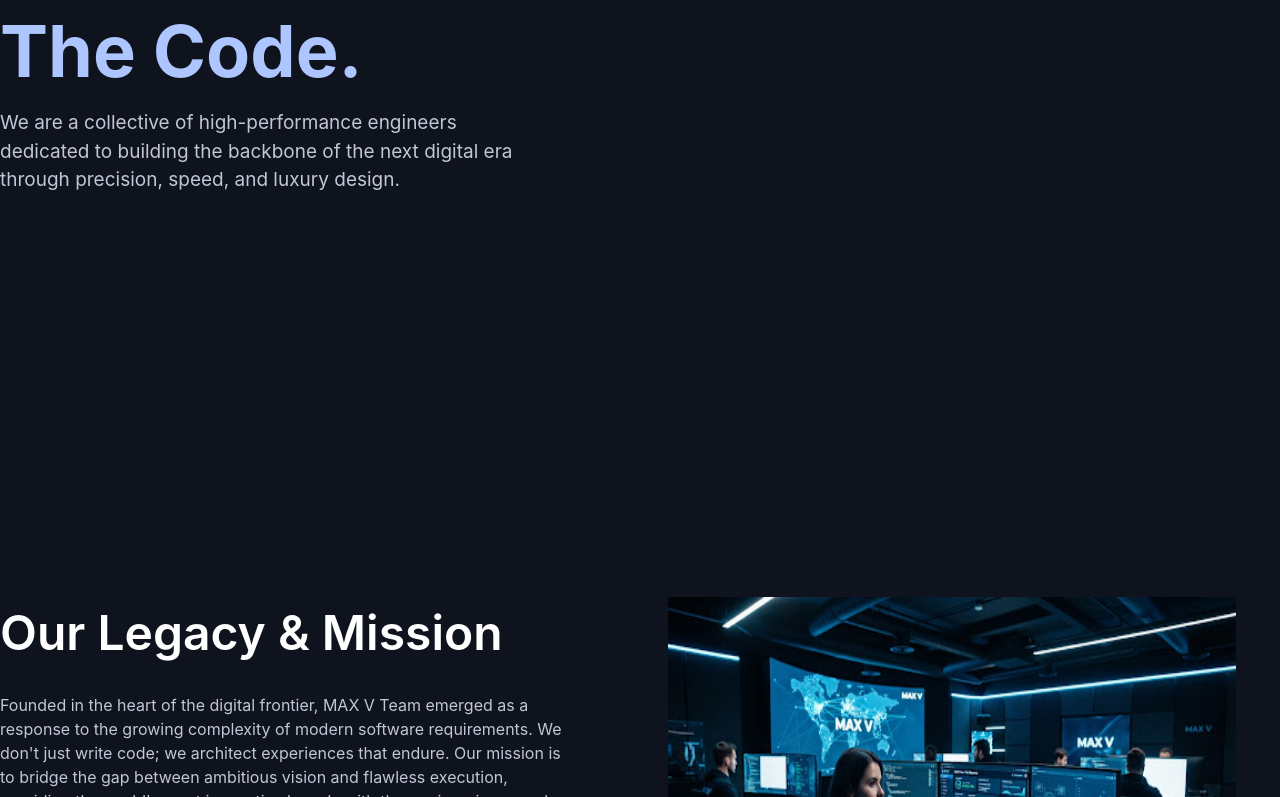
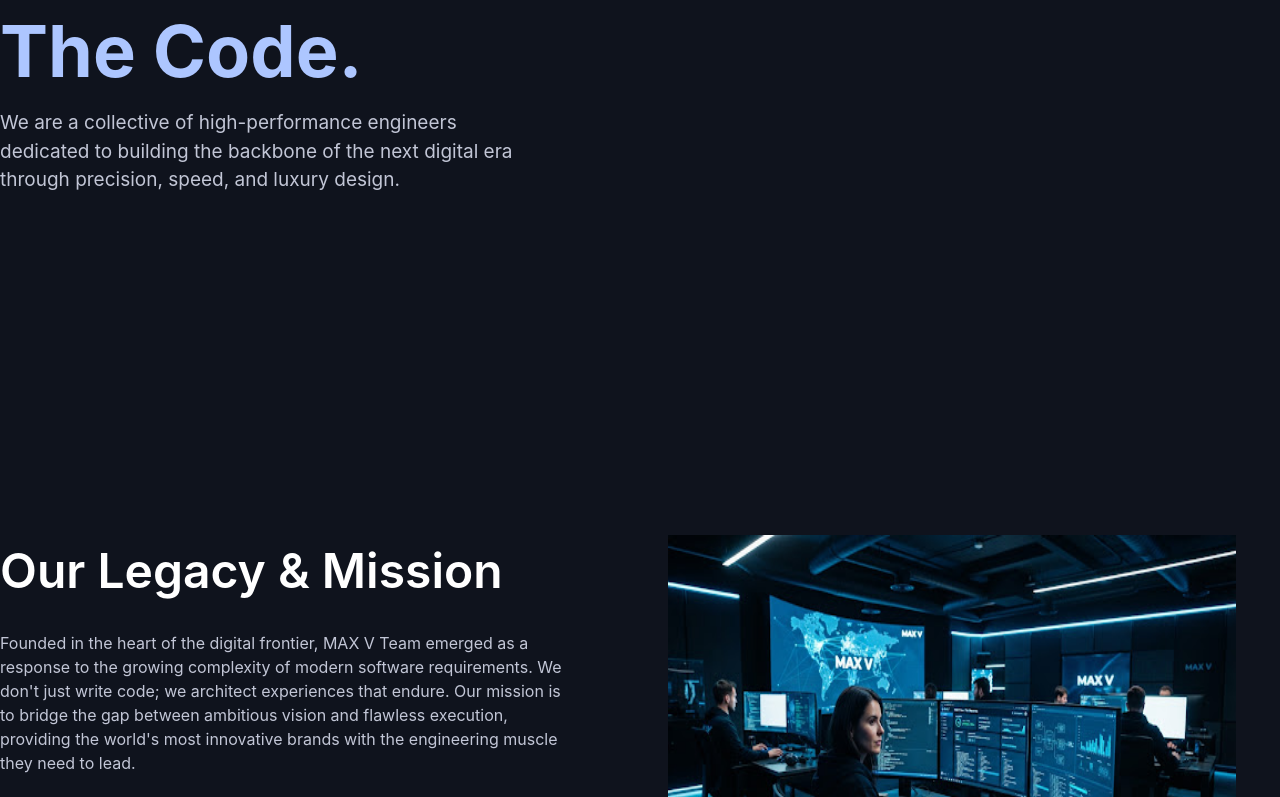
Before and after one commit to kamilov1701/MAX_V_uz, a React (Vite) app: page /about in a window 1280 px wide. Shown: the part 331-1128 px from the top of the page. Built offline with nearby package versions, Linux system fonts and the light colour scheme.

Commit message:
Full about created

```diff
--- a/src/Pages/About.jsx
+++ b/src/Pages/About.jsx
@@ -1,4 +1,3 @@
-import "../app.css";
 import SpeedIcon from "../assets/Icon.png";
 import SectionImage from "../assets/SectionImage.jpg";
 import MaxMan from "../assets/Max.jpg";
@@ -6,6 +5,7 @@
 function About() {
     return (
         <div>
+            {/* Header Section */}
             <header>
                 <div className="w-full h-[614px] bg-[#0F131D]">
                     <div className="container flex flex-col justify-center h-full">
@@ -29,12 +29,12 @@
                 </div>
             </header>
 
+            {/* Our Legacy & Mission */}
+
+            <main>
                 <section>
                     <div className="w-full h-[764px] bg-[#0F131D]">
                         <div className="container flex flex-col justify-center h-[604px] h-full">
-                        <div className="h-[124px]">
-                            {/* animation */}
-                        </div>
                             <div className="flex gap-[100px]">
                                 <div className="text-[#fff] ">
                                     <div className="flex flex-col gap-[24px]">
@@ -67,6 +67,7 @@
                     </div>
                 </section>
 
+                {/* Team Members */}
 
                 <section>
                     <div className="w-full h-[980px] bg-[#0A0E18]">
@@ -89,7 +90,6 @@
                                                 engineering. We don't build features; we build
                                                 standards."</p>
                                         </div>
-
                                     </div>
                                 </div>
                                 <div>
@@ -104,7 +104,6 @@
                                                 engineering. We don't build features; we build
                                                 standards."</p>
                                         </div>
-
                                     </div>
                                 </div>
                                 <div>
@@ -119,13 +118,13 @@
                                                 engineering. We don't build features; we build
                                                 standards."</p>
                                         </div>
-
                                     </div>
                                 </div>
                             </div>
                         </div>
                     </div>
                 </section>
+            </main>
         </div>
 
 
```
Lines whose indentation alone changed are shown as unchanged.
